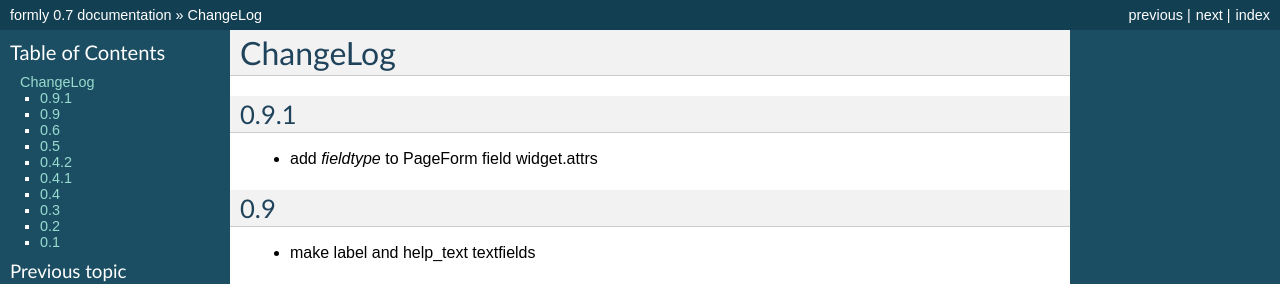
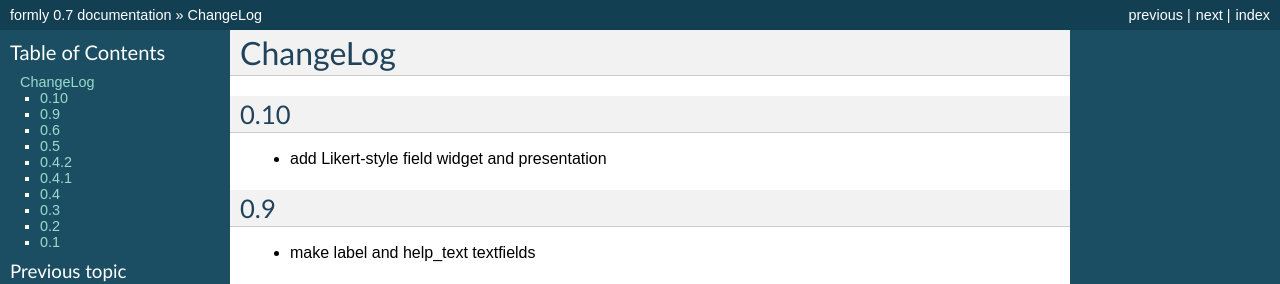
Before and after one commit to eldarion/formly, a Sphinx documentation site: the page built from docs/changelog.rst, in a window 1280 px wide. Shown: the top 284 px of the page. Built offline with Sphinx 7.4.7, drawn with Linux system fonts in a browser that asks for light colours.

Commit message:
Fix version and changelog

```diff
--- a/docs/changelog.rst
+++ b/docs/changelog.rst
@@ -3,10 +3,10 @@
 ChangeLog
 =========
 
-0.9.1
+0.10
 -----
 
-- add `fieldtype` to PageForm field widget.attrs
+- add Likert-style field widget and presentation
 
 
 0.9
--- a/setup.py
+++ b/setup.py
@@ -15,7 +15,7 @@
     description="a dynamic form generator",
     name="formly",
     long_description=read("README.rst"),
-    version="0.9.1",
+    version="0.10",
     url="https://github.com/eldarion/formly",
     license="BSD",
     packages=find_packages(),
```
